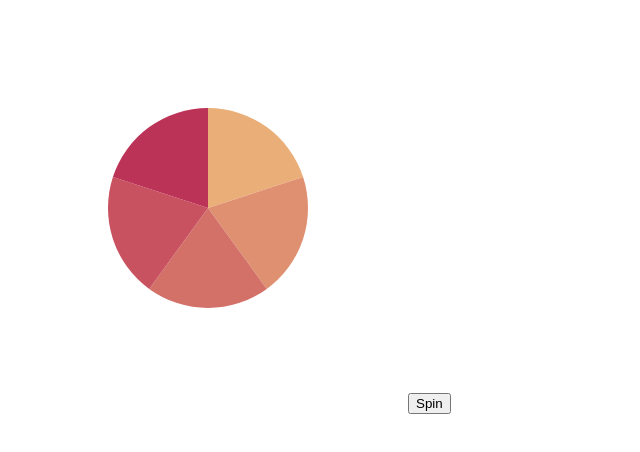
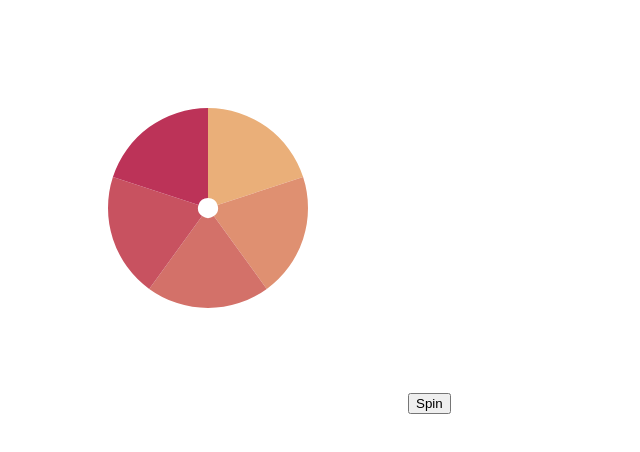
Before and after one commit to jgarciabengochea/wheelOfFortune, a React app: page / in a window 1280 px wide. Shown: the top 452 px of the page, without its empty margins (0-640 px from the left). Built offline with nearby package versions, Linux system fonts and the light colour scheme.

Commit message:
wheel rotates on every click

```diff
--- a/client/src/components/Wheel.jsx
+++ b/client/src/components/Wheel.jsx
@@ -3,7 +3,7 @@ import * as d3 from 'd3';
 import { exampleData } from './../../../exampleData.js';
 import styled, { keyframes } from 'styled-components';
 
-// TODO: this spins but not a random amount of degrees and thats making me mad
+// TODO: this spins a random amount of degrees but rarely will do a full rotation after first spin
 export default class Wheel extends Component {
   constructor(props) {
     super(props);
@@ -13,18 +13,22 @@ export default class Wheel extends Component {
     this.height = 400;
     this.width = 400;
     this.colors = d3.scaleOrdinal(d3.schemeAccent);
-    this.arc = d3.arc().innerRadius(0).outerRadius(100);
+    this.arc = d3.arc().innerRadius(10).outerRadius(100);
+    this.spinWheel = this.spinWheel.bind(this);
   }
+
   spinWheel(e) {
     this.setState({ spinning: true });
   }
+
   render() {
     const pie = d3.pie()([1, 1, 1, 1, 1]);
     const translate = `translate(${this.width / 2}, ${this.height / 2})`;
     const interpolate = d3.interpolateRgb('#eaaf79', '#bc3358');
+    const transform = `rotate(${(Math.random() * (360 * 5))}deg)`;
     return (
       <div>
-        <svg height={this.height} width={this.width} className={this.state.spinning ? 'wheel' : ''}>
+        <svg height={this.height} width={this.width} className='wheel' style={this.state.spinning ? { transform } : {}}>
           <g transform={translate}>
             {pie.map((data, index) => {
               const sliceColor = interpolate(index / (pie.length - 1));
@@ -32,7 +36,7 @@ export default class Wheel extends Component {
             })}
           </g>
         </svg>
-        <button onClick={this.spinWheel.bind(this)}>Spin</button>
+        <button onClick={this.spinWheel}>Spin</button>
       </div>
     );
   }
```
